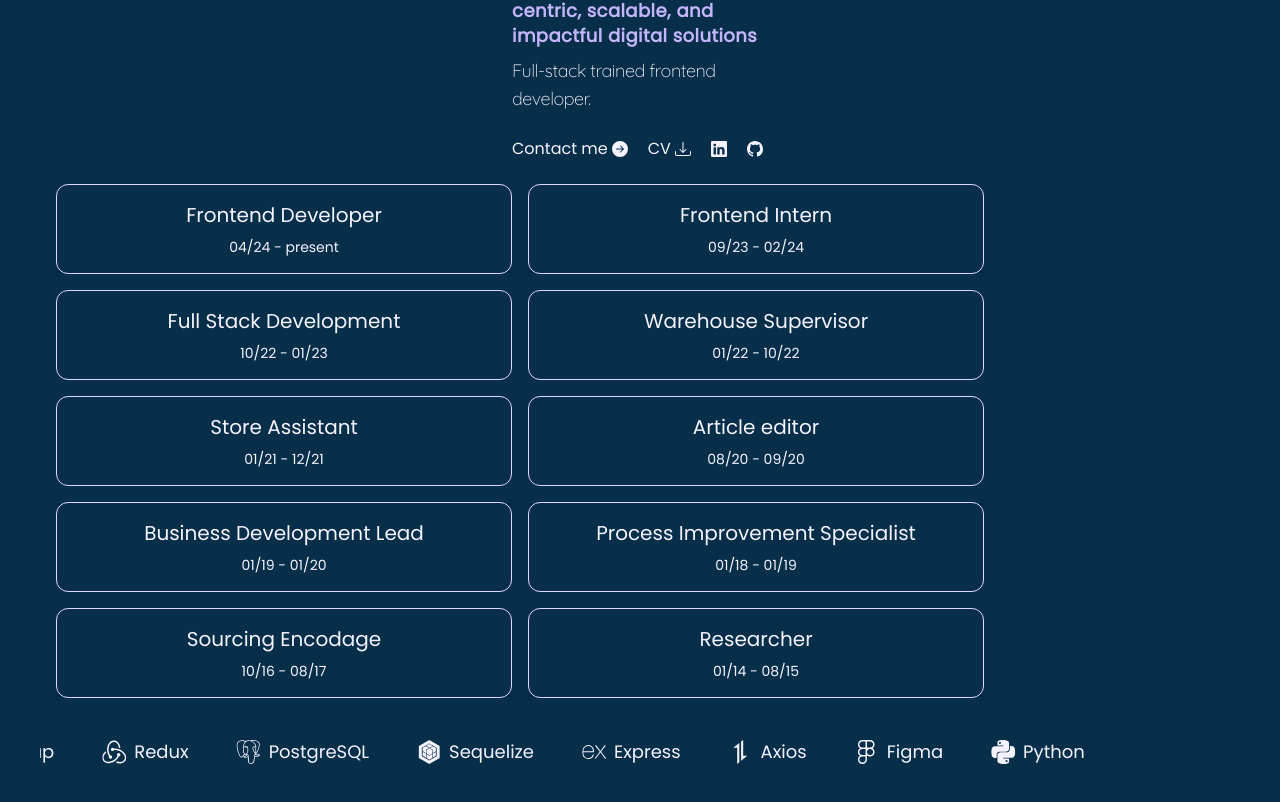
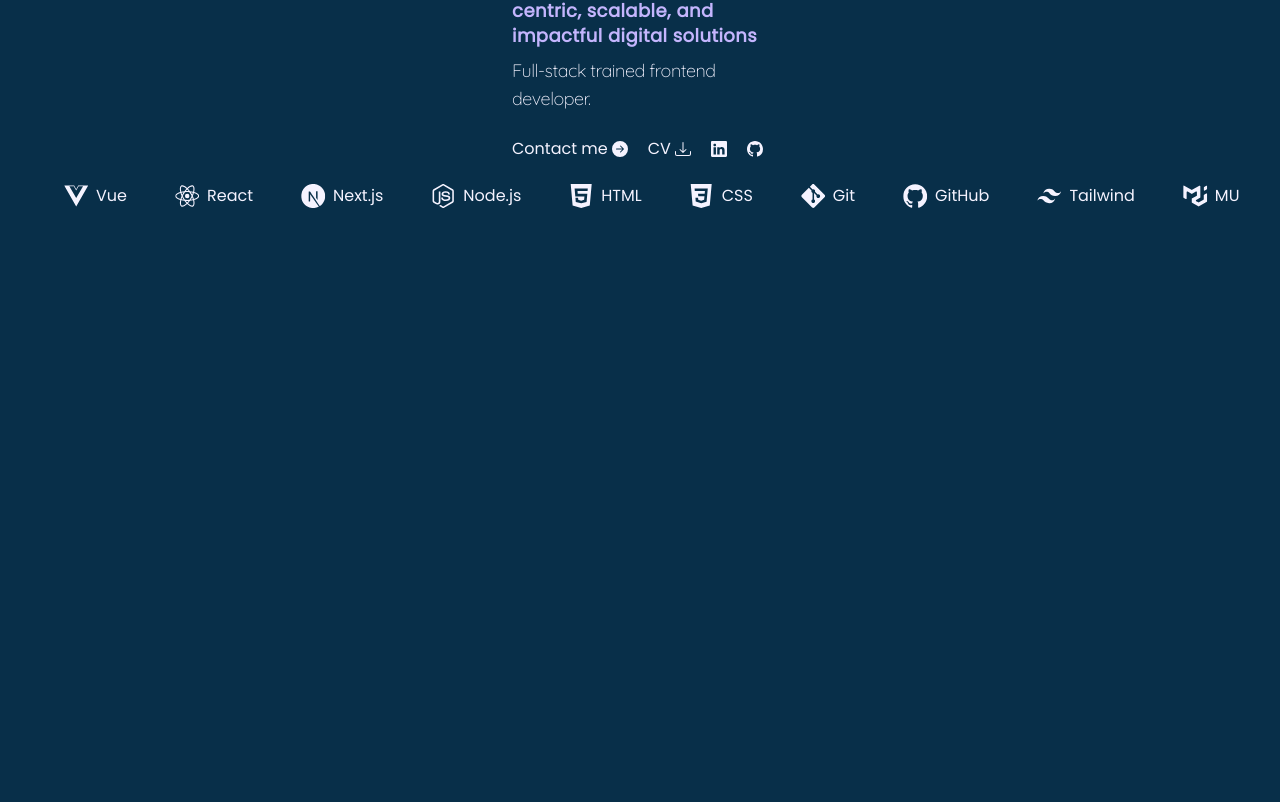
Before and after one commit to aisyafia/online-cv, a Next.js app: page / in a window 1280 px wide. Shown: the part 496-1298 px from the top of the page. After the commit the page ends 800 px from the top, so only its background shows below. Built offline with nearby package versions, Linux system fonts and the light colour scheme.

Commit message:
fix: marquee with reactfastmarquee

```diff
--- a/app/page.tsx
+++ b/app/page.tsx
@@ -5,7 +5,6 @@ import SkillsMarquee from "@/components/SkillsMarquee";
 export default function Home() {
   return (
     <main>
-      <Experience />
       <SkillsMarquee />
     </main>
   );
--- a/components/SkillsMarquee.tsx
+++ b/components/SkillsMarquee.tsx
@@ -1,18 +1,49 @@
+// import { skillsData } from "@/lib/data";
+// import { Marquee } from "@/components/ui/marquee";
+
+// export default function SkillsMarquee() {
+//   return (
+//     <Marquee className="py-6" reverse>
+//       {skillsData.map(({ label, icon: Icon }) => (
+//         <div
+//           key={label}
+//           className="flex items-center gap-2 px-4 text-lg font-medium"
+//         >
+//           <Icon className="text-2xl text-muted-foreground" />
+//           <span>{label}</span>
+//         </div>
+//       ))}
+//     </Marquee>
+//   );
+// }
+
+import {
+  Marquee,
+  MarqueeContent,
+  MarqueeItem,
+  MarqueeFade,
+} from "@/components/ui/marquee";
 import { skillsData } from "@/lib/data";
-import { Marquee } from "@/components/ui/Marquee";
 
 export default function SkillsMarquee() {
   return (
-    <Marquee pauseOnHover className="py-6">
+    <div className="relative group">
+      <Marquee className="py-4">
+        <MarqueeContent speed={60} pauseOnHover>
           {skillsData.map(({ label, icon: Icon }) => (
-        <div
-          key={label}
-          className="flex items-center gap-2 px-4 text-lg font-medium"
-        >
+            <MarqueeItem key={label}>
+              <div className="flex items-center gap-2 px-4">
                 <Icon className="text-2xl text-muted-foreground" />
                 <span>{label}</span>
               </div>
+            </MarqueeItem>
           ))}
+        </MarqueeContent>
       </Marquee>
+
+      {/* Optional gradient fades */}
+      <MarqueeFade side="left" />
+      <MarqueeFade side="right" />
+    </div>
   );
 }
--- a/components/ui/marquee.tsx
+++ b/components/ui/marquee.tsx
@@ -1,69 +1,50 @@
-// components/ui/marquee.tsx
 "use client";
-
-import * as React from "react";
-import { motion } from "framer-motion";
+import type { HTMLAttributes } from "react";
+import type { MarqueeProps as FastMarqueeProps } from "react-fast-marquee";
+import FastMarquee from "react-fast-marquee";
 import { cn } from "@/lib/utils";
-
-interface MarqueeProps extends React.HTMLAttributes<HTMLDivElement> {
-  pauseOnHover?: boolean;
-  reverse?: boolean;
-}
-
-export function Marquee({
+export type MarqueeProps = HTMLAttributes<HTMLDivElement>;
+export const Marquee = ({ className, ...props }: MarqueeProps) => (
+  <div
+    className={cn("relative w-full overflow-hidden", className)}
+    {...props}
+  />
+);
+export type MarqueeContentProps = FastMarqueeProps;
+export const MarqueeContent = ({
+  loop = 0,
+  autoFill = true,
+  pauseOnHover = true,
+  ...props
+}: MarqueeContentProps) => (
+  <FastMarquee
+    autoFill={autoFill}
+    loop={loop}
+    pauseOnHover={pauseOnHover}
+    {...props}
+  />
+);
+export type MarqueeFadeProps = HTMLAttributes<HTMLDivElement> & {
+  side: "left" | "right";
+};
+export const MarqueeFade = ({
   className,
-  pauseOnHover = false,
-  reverse = false,
-  children,
+  side,
   ...props
-}: MarqueeProps) {
-  const marqueeRef = React.useRef<HTMLDivElement>(null);
-  const [width, setWidth] = React.useState(0);
-
-  React.useEffect(() => {
-    if (marqueeRef.current) {
-      setWidth(marqueeRef.current.scrollWidth);
-    }
-  }, [children]);
-
-  return (
+}: MarqueeFadeProps) => (
   <div
-      ref={marqueeRef}
     className={cn(
-        "relative flex overflow-hidden [--duration:40s] [--gap:1rem]",
+      "absolute top-0 bottom-0 z-10 h-full w-24 from-background to-transparent",
+      side === "left" ? "left-0 bg-gradient-to-r" : "right-0 bg-gradient-to-l",
       className
     )}
     {...props}
-    >
-      <motion.div
-        className={cn(
-          "flex shrink-0 items-center gap-[var(--gap)]",
-          pauseOnHover && "hover:[animation-play-state:paused]"
-        )}
-        animate={{
-          x: reverse ? [0, width * -1] : [width * -1, 0],
-        }}
-        transition={{
-          repeat: Infinity,
-          duration: 40,
-          ease: "linear",
-        }}
-      >
-        {children}
-      </motion.div>
-      <motion.div
-        className="flex shrink-0 items-center gap-[var(--gap)]"
-        animate={{
-          x: reverse ? [0, width * -1] : [width * -1, 0],
-        }}
-        transition={{
-          repeat: Infinity,
-          duration: 40,
-          ease: "linear",
-        }}
-      >
-        {children}
-      </motion.div>
-    </div>
+  />
 );
-}
+export type MarqueeItemProps = HTMLAttributes<HTMLDivElement>;
+export const MarqueeItem = ({ className, ...props }: MarqueeItemProps) => (
+  <div
+    className={cn("mx-2 flex-shrink-0 object-contain", className)}
+    {...props}
+  />
+);
--- a/package.json
+++ b/package.json
@@ -26,6 +26,7 @@
     "react": "18.2.0",
     "react-dom": "18.2.0",
     "react-email": "4.2.8",
+    "react-fast-marquee": "^1.6.5",
     "react-icons": "4.12.0",
     "react-toastify": "^11.0.5",
     "resend": "6.0.1",
```
Also changed, not shown: 1 other file (tests, documents, lock files or other folders). Lines whose indentation alone changed are shown as unchanged.
